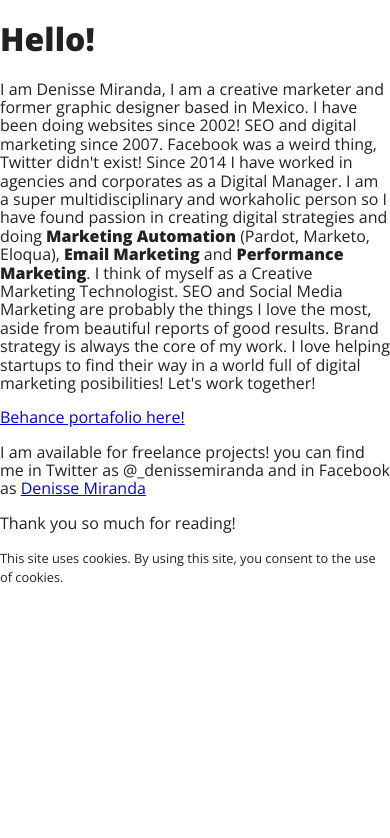
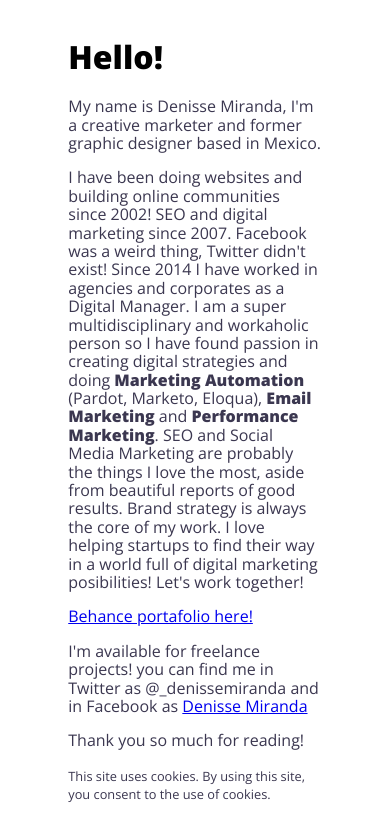
Before and after one commit to denissemiranda/denissemiranda.github.io, a website built with Parcel: page index.html in a window 390 px wide. Built offline with nearby package versions, Linux system fonts and the light colour scheme.

Commit message:
Mobile friendly
Now it's ready

```diff
--- a/css/main.css
+++ b/css/main.css
@@ -17,9 +17,17 @@ html {
   line-height: 1.4;
 }
 
-body {
-  margin: 10em 20em;
+h1 {
+  font-family: 'Open Sans';
+  font-weight: 800;
+  color: #000;
+}
+
+#minimal {
+  width: 65%;
+  margin: 10% auto;
   font-family:'Open Sans';
+  color: #3b3750;
  }
 /*
  * Remove text-shadow in selection highlight:
--- a/index.html
+++ b/index.html
@@ -14,26 +14,27 @@
 
   <link rel="manifest" href="site.webmanifest">
   <link rel="apple-touch-icon" href="icon.png">
-  <!-- Place favicon.ico in the root directory -->
 
   <link rel="stylesheet" href="css/normalize.css">
   <link rel="stylesheet" href="css/main.css">
 
   <meta name="theme-color" content="#fafafa">
-  <link href="https://fonts.googleapis.com/css2?family=Open+Sans:wght@300;800&family=Roboto&display=swap" rel="stylesheet">
+  <link href="https://fonts.googleapis.com/css2?family=Open+Sans:wght@300;600;800&display=swap" rel="stylesheet">
 
 </head>
 
 <body>
 
-  <!-- Add your site or application content here -->
+  <div id="minimal">
   <h1>Hello!</h1>
-  <p>I am Denisse Miranda, I am a creative marketer and former graphic designer based in Mexico. I have been doing websites since 2002! SEO and digital marketing since 2007. Facebook was a weird thing, Twitter didn't exist! Since 2014 I have worked in agencies and corporates as a Digital Manager. I am a super multidisciplinary and workaholic person so I have found passion in creating digital strategies and doing <b>Marketing Automation</b> (Pardot, Marketo, Eloqua), <b>Email Marketing</b> and <b>Performance Marketing</b>. I think of myself as a Creative Marketing Technologist. SEO and Social Media Marketing are probably the things I love the most, aside from beautiful reports of good results. Brand strategy is always the core of my work. I love helping startups to find their way in a world full of digital marketing posibilities! Let's work together! </p>
+  <p>My name is Denisse Miranda, I'm a creative marketer and former graphic designer based in Mexico. </p>
+  <p>I have been doing websites and building online communities since 2002! SEO and digital marketing since 2007. Facebook was a weird thing, Twitter didn't exist! Since 2014 I have worked in agencies and corporates as a Digital Manager. I am a super multidisciplinary and workaholic person so I have found passion in creating digital strategies and doing <b>Marketing Automation</b> (Pardot, Marketo, Eloqua), <b>Email Marketing</b> and <b>Performance Marketing</b>. SEO and Social Media Marketing are probably the things I love the most, aside from beautiful reports of good results. Brand strategy is always the core of my work. I love helping startups to find their way in a world full of digital marketing posibilities! Let's work together! </p>
   <p><a href="https://www.behance.net/denissemiranda">Behance portafolio here!</a></p>
-  <p>I am available for freelance projects! you can find me in Twitter as @_denissemiranda and in Facebook as <a href="https://www.facebook.com/denissemiranda.marketing">Denisse Miranda</a></p>
+  <p>I'm available for freelance projects! you can find me in Twitter as @_denissemiranda and in Facebook as <a href="https://www.facebook.com/denissemiranda.marketing">Denisse Miranda</a></p>
 
-  <p>Thank you so much for reading!</p>
+  <p>Thank you so much for reading! </p>
   <p><small>This site uses cookies. By using this site, you consent to the use of cookies. </small></p>
+  </div>
   <script src="js/vendor/modernizr-3.11.2.min.js"></script>
   <script src="js/plugins.js"></script>
   <script src="js/main.js"></script>
```
Also changed, not shown: 1 other file.
